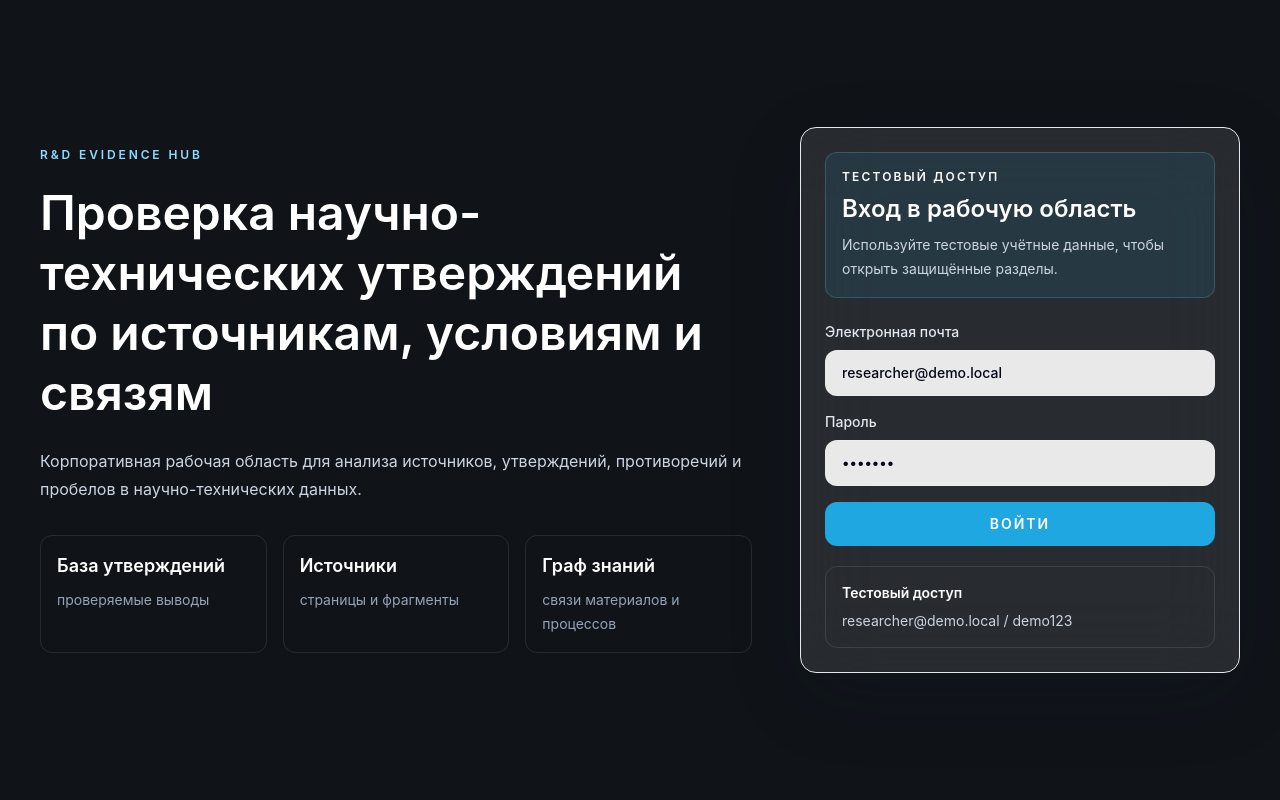
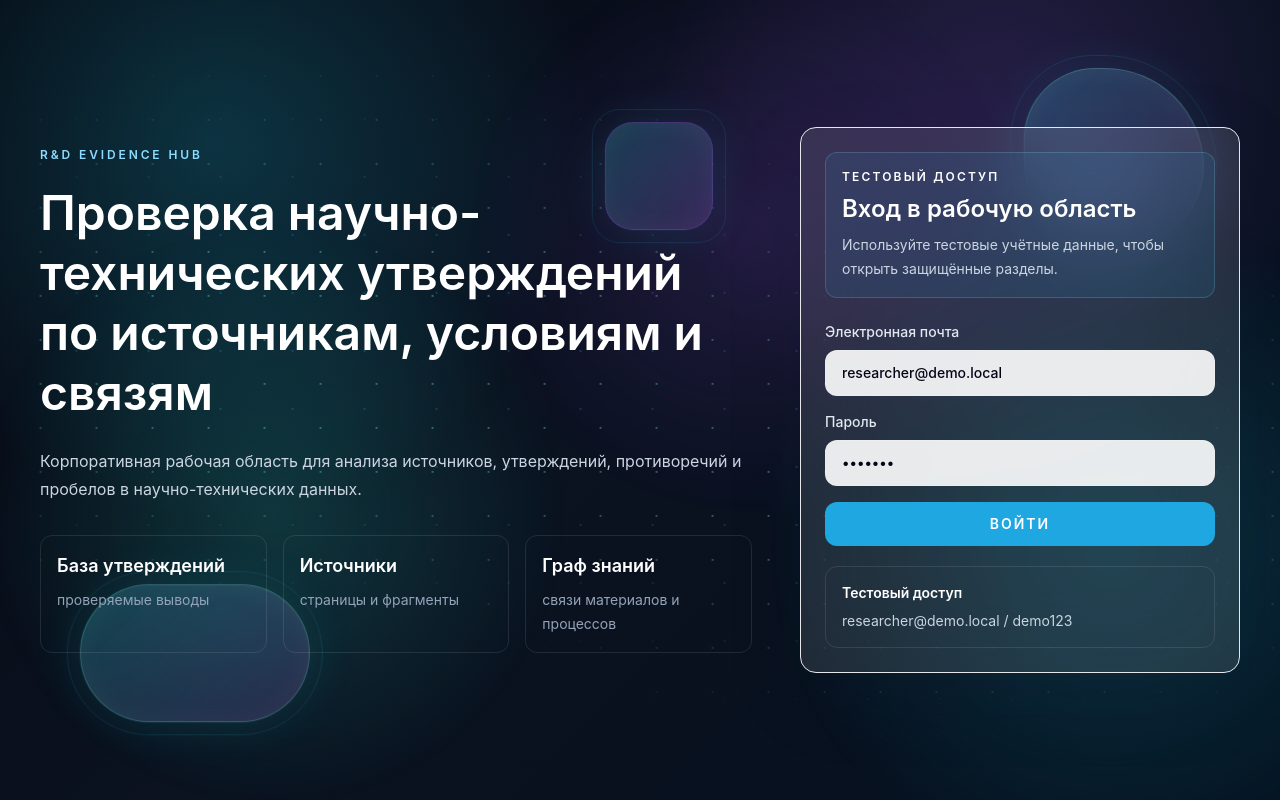
Before and after one commit to theycomeunstuck/hackaton_nornikel2026summer, a React (Vite) app: page /auth in a window 1280 px wide. Built offline with nearby package versions, Linux system fonts and the light colour scheme.

Commit message:
Add animated branded login background

```diff
--- a/src/pages/AuthPage/AuthPage.tsx
+++ b/src/pages/AuthPage/AuthPage.tsx
@@ -48,9 +48,15 @@ export function AuthPage() {
   };
 
   return (
-    <main className="min-h-screen bg-graphite-950 px-10 py-10 text-white">
-      <div className="mx-auto grid min-h-[calc(100vh-80px)] max-w-7xl grid-cols-[minmax(0,1fr)_440px] items-center gap-12">
-        <section>
+    <main className="auth-animated-bg relative min-h-screen overflow-hidden bg-graphite-950 px-10 py-10 text-white">
+      <div className="auth-dotted-wave pointer-events-none absolute inset-0" />
+      <div className="auth-glow-field pointer-events-none absolute inset-0" />
+      <div className="auth-floating-shape auth-floating-shape-one pointer-events-none" />
+      <div className="auth-floating-shape auth-floating-shape-two pointer-events-none" />
+      <div className="auth-floating-shape auth-floating-shape-three pointer-events-none" />
+
+      <div className="relative z-10 mx-auto grid min-h-[calc(100vh-80px)] max-w-7xl grid-cols-[minmax(0,1fr)_440px] items-center gap-12">
+        <section className="auth-hero-enter">
           <p className="text-xs font-semibold uppercase tracking-[0.24em] text-ice-300">
             R&D Evidence Hub
           </p>
@@ -76,7 +82,7 @@ export function AuthPage() {
           </div>
         </section>
 
-        <section className="rounded-2xl border border-white/12 bg-white/10 p-6 shadow-glass backdrop-blur-2xl">
+        <section className="auth-card-enter rounded-2xl border border-white/12 bg-white/10 p-6 shadow-glass backdrop-blur-2xl">
           <div className="rounded-xl border border-ice-300/20 bg-ice-500/10 p-4">
             <p className="text-xs font-semibold uppercase tracking-[0.18em] text-ice-200">
               Тестовый доступ
--- a/src/styles/index.css
+++ b/src/styles/index.css
@@ -90,6 +90,98 @@ body {
       opacity var(--motion-duration-ui) var(--motion-ease-premium),
       transform var(--motion-duration-collapsible) var(--motion-ease-premium);
   }
+
+  .auth-animated-bg {
+    background:
+      radial-gradient(circle at 17% 18%, rgba(34, 211, 238, 0.2), transparent 30%),
+      radial-gradient(circle at 78% 14%, rgba(168, 85, 247, 0.18), transparent 28%),
+      linear-gradient(135deg, #050811 0%, #0b1220 46%, #06111f 100%);
+  }
+
+  .auth-dotted-wave {
+    opacity: 0.5;
+    background-image:
+      radial-gradient(circle, rgba(125, 255, 218, 0.62) 0 1.1px, transparent 1.35px),
+      radial-gradient(circle, rgba(56, 189, 248, 0.4) 0 1px, transparent 1.25px);
+    background-position:
+      0 0,
+      28px 22px;
+    background-size:
+      56px 44px,
+      72px 58px;
+    mask-image:
+      radial-gradient(ellipse at 28% 42%, #000 0 18%, transparent 48%),
+      radial-gradient(ellipse at 72% 58%, #000 0 14%, transparent 44%);
+    animation: auth-dotted-drift 22s var(--motion-ease-premium) infinite alternate;
+  }
+
+  .auth-glow-field {
+    background:
+      radial-gradient(circle at 22% 64%, rgba(45, 212, 191, 0.2), transparent 26%),
+      radial-gradient(circle at 86% 68%, rgba(34, 211, 238, 0.18), transparent 28%),
+      radial-gradient(circle at 58% 30%, rgba(168, 85, 247, 0.14), transparent 30%);
+    filter: blur(1px);
+    animation: auth-glow-pulse 7s var(--motion-ease-premium) infinite alternate;
+  }
+
+  .auth-floating-shape {
+    position: absolute;
+    z-index: 1;
+    border: 1px solid rgba(125, 255, 218, 0.24);
+    background:
+      linear-gradient(135deg, rgba(34, 211, 238, 0.2), rgba(168, 85, 247, 0.14)),
+      rgba(255, 255, 255, 0.03);
+    box-shadow:
+      0 0 52px rgba(34, 211, 238, 0.12),
+      inset 0 0 32px rgba(255, 255, 255, 0.05);
+    backdrop-filter: blur(10px);
+    animation: auth-shape-float 14s var(--motion-ease-premium) infinite alternate;
+  }
+
+  .auth-floating-shape::before {
+    content: "";
+    position: absolute;
+    inset: -14px;
+    border: 1px solid rgba(34, 211, 238, 0.12);
+    border-radius: inherit;
+  }
+
+  .auth-floating-shape-one {
+    right: 7%;
+    top: 10%;
+    width: 180px;
+    height: 180px;
+    border-radius: 42% 58% 48% 52%;
+  }
+
+  .auth-floating-shape-two {
+    left: 5%;
+    bottom: 8%;
+    width: 230px;
+    height: 138px;
+    border-radius: 999px;
+    animation-duration: 16s;
+    animation-delay: -5s;
+  }
+
+  .auth-floating-shape-three {
+    left: 46%;
+    top: 17%;
+    width: 108px;
+    height: 108px;
+    border-color: rgba(168, 85, 247, 0.28);
+    border-radius: 28px;
+    animation-duration: 12s;
+    animation-delay: -3s;
+  }
+
+  .auth-hero-enter {
+    animation: auth-content-enter 900ms var(--motion-ease-premium) both;
+  }
+
+  .auth-card-enter {
+    animation: auth-content-enter 1000ms var(--motion-ease-premium) 90ms both;
+  }
 }
 
 @keyframes evidence-fade-in {
@@ -160,6 +252,52 @@ body {
   }
 }
 
+@keyframes auth-dotted-drift {
+  from {
+    transform: translate3d(-18px, -10px, 0);
+    opacity: 0.42;
+  }
+
+  to {
+    transform: translate3d(22px, 16px, 0);
+    opacity: 0.58;
+  }
+}
+
+@keyframes auth-glow-pulse {
+  from {
+    opacity: 0.72;
+    transform: scale(1);
+  }
+
+  to {
+    opacity: 1;
+    transform: scale(1.025);
+  }
+}
+
+@keyframes auth-shape-float {
+  from {
+    transform: translate3d(-10px, 8px, 0);
+  }
+
+  to {
+    transform: translate3d(16px, -14px, 0);
+  }
+}
+
+@keyframes auth-content-enter {
+  from {
+    opacity: 0;
+    transform: translateY(18px);
+  }
+
+  to {
+    opacity: 1;
+    transform: translateY(0);
+  }
+}
+
 @media (prefers-reduced-motion: reduce) {
   *,
   *::before,
@@ -169,4 +307,12 @@ body {
     scroll-behavior: auto !important;
     transition-duration: 1ms !important;
   }
+
+  .auth-dotted-wave,
+  .auth-glow-field,
+  .auth-floating-shape,
+  .auth-hero-enter,
+  .auth-card-enter {
+    animation: none !important;
+  }
 }
```
